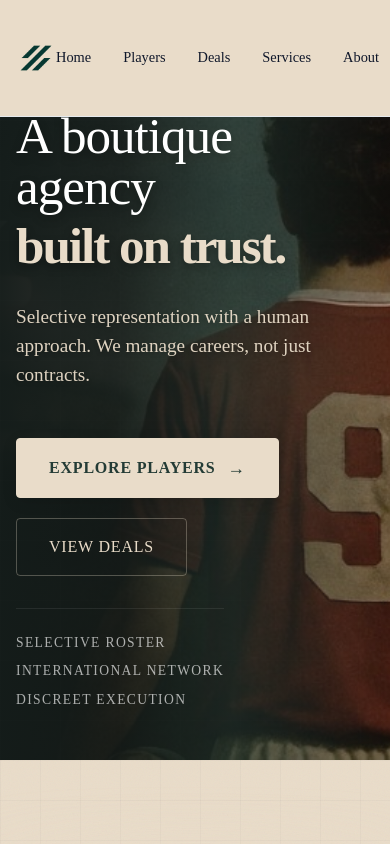
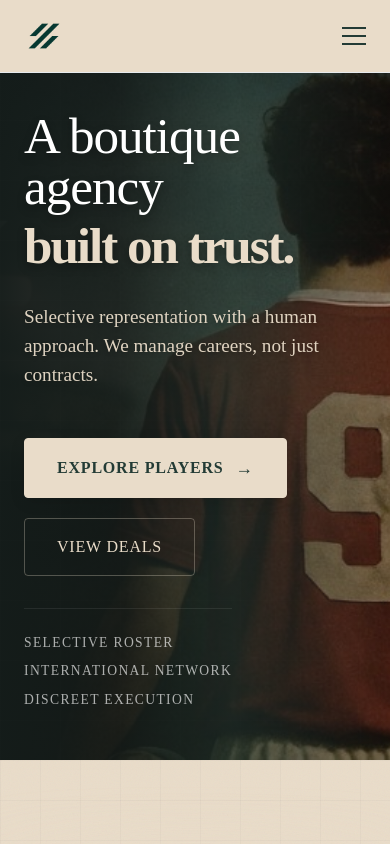
Before and after one commit to Jjuantegui/Aquila-Web, a Next.js app: page / in a window 390 px wide. Shown: the top 844 px of the page. Built offline with nearby package versions, Linux system fonts and the light colour scheme.

Commit message:
Add responsive mobile menu and fix favicon

```diff
--- a/src/app/globals.css
+++ b/src/app/globals.css
@@ -92,6 +92,13 @@ button {
   padding: 0 var(--spacing-sm);
 }
 
+@media (max-width: 768px) {
+  .container {
+    padding: 0 1.5rem;
+    /* Increased from 1rem to 1.5rem for mobile breathing room */
+  }
+}
+
 .section {
   padding: var(--spacing-xl) 0;
 }
--- a/src/app/layout.js
+++ b/src/app/layout.js
@@ -11,6 +11,7 @@ export const metadata = {
   description: "Boutique agency built on trust. Elite representation.",
   icons: {
     icon: '/assets/logo-mark-dark.png',
+    apple: '/assets/logo-mark-dark.png',
   },
 };
 
--- a/src/components/layout/Header.js
+++ b/src/components/layout/Header.js
@@ -1,14 +1,29 @@
+'use client';
+
+import { useState } from 'react';
 import Link from 'next/link';
 import styles from './Header.module.css';
 
 const Header = () => {
+    const [isMenuOpen, setIsMenuOpen] = useState(false);
+
+    const toggleMenu = () => {
+        setIsMenuOpen(!isMenuOpen);
+    };
+
+    const closeMenu = () => {
+        setIsMenuOpen(false);
+    };
+
     return (
         <header className={styles.header}>
             <div className={`container ${styles.headerContainer}`}>
-                <Link href="/" className={styles.logo}>
+                {/* LOGO */}
+                <Link href="/" className={styles.logo} onClick={closeMenu}>
                     <img src="/assets/logo-mark-dark.png" alt="Aquila SM" style={{ height: '40px', width: 'auto' }} />
                 </Link>
 
+                {/* DESKTOP NAV */}
                 <nav className={styles.nav}>
                     <Link href="/" className={styles.navLink}>Home</Link>
                     <Link href="/#players" className={styles.navLink}>Players</Link>
@@ -17,6 +32,27 @@ const Header = () => {
                     <Link href="/#about" className={styles.navLink}>About</Link>
                     <Link href="/#contact" className={styles.navLinkButton}>Get in touch</Link>
                 </nav>
+
+                {/* HAMBURGER BUTTON (Mobile) */}
+                <button
+                    className={`${styles.hamburger} ${isMenuOpen ? styles.open : ''}`}
+                    onClick={toggleMenu}
+                    aria-label="Toggle menu"
+                >
+                    <span></span>
+                    <span></span>
+                    <span></span>
+                </button>
+
+                {/* MOBILE OVERLAY */}
+                <div className={`${styles.mobileMenuOverlay} ${isMenuOpen ? styles.open : ''}`}>
+                    <Link href="/" className={styles.mobileNavLink} onClick={closeMenu}>Home</Link>
+                    <Link href="/#players" className={styles.mobileNavLink} onClick={closeMenu}>Players</Link>
+                    <Link href="/deals" className={styles.mobileNavLink} onClick={closeMenu}>Deals</Link>
+                    <Link href="/#services" className={styles.mobileNavLink} onClick={closeMenu}>Services</Link>
+                    <Link href="/#about" className={styles.mobileNavLink} onClick={closeMenu}>About</Link>
+                    <Link href="/#contact" className={`${styles.navLinkButton} ${styles.mobileNavButton}`} onClick={closeMenu}>Get in touch</Link>
+                </div>
             </div>
         </header>
     );
--- a/src/components/layout/Header.module.css
+++ b/src/components/layout/Header.module.css
@@ -4,7 +4,6 @@
     left: 0;
     width: 100%;
     background-color: var(--color-aquila-beige);
-    /* Or white with opacity */
     border-bottom: 1px solid var(--color-border);
     z-index: 1000;
     padding: 1rem 0;
@@ -19,8 +18,12 @@
 .logo {
     display: flex;
     align-items: center;
+    position: relative;
+    z-index: 1002;
+    /* Ensure logo is above menu overlay */
 }
 
+/* DESKTOP NAV */
 .nav {
     display: flex;
     align-items: center;
@@ -51,3 +54,93 @@
 .navLinkButton:hover {
     background-color: var(--color-text-dark);
 }
+
+/* HAMBURGER BUTTON (Mobile Only) */
+.hamburger {
+    display: none;
+    flex-direction: column;
+    justify-content: space-between;
+    width: 24px;
+    height: 18px;
+    background: none;
+    border: none;
+    cursor: pointer;
+    z-index: 1002;
+    /* Ensure above menu overlay */
+    padding: 0;
+}
+
+.hamburger span {
+    display: block;
+    width: 100%;
+    height: 2px;
+    background-color: var(--color-aquila-green);
+    transition: all 0.3s ease;
+}
+
+/* Hamburger Active State (X shape) */
+.hamburger.open span:nth-child(1) {
+    transform: translateY(8px) rotate(45deg);
+}
+
+.hamburger.open span:nth-child(2) {
+    opacity: 0;
+}
+
+.hamburger.open span:nth-child(3) {
+    transform: translateY(-8px) rotate(-45deg);
+}
+
+/* MOBILE MENU OVERLAY */
+.mobileMenuOverlay {
+    position: fixed;
+    top: 0;
+    left: 0;
+    width: 100%;
+    height: 100vh;
+    background-color: var(--color-aquila-beige);
+    display: flex;
+    /* Flex but hidden via visibility/opacity for transition */
+    flex-direction: column;
+    align-items: center;
+    justify-content: center;
+    gap: 2rem;
+    z-index: 1001;
+
+    /* Animation props */
+    visibility: hidden;
+    opacity: 0;
+    transition: visibility 0.3s, opacity 0.3s ease;
+}
+
+.mobileMenuOverlay.open {
+    visibility: visible;
+    opacity: 1;
+}
+
+.mobileNavLink {
+    font-size: 1.5rem;
+    font-family: 'Playfair Display', serif;
+    /* Optional: simpler serif for menu */
+    color: var(--color-aquila-green);
+    font-weight: 500;
+}
+
+.mobileNavButton {
+    margin-top: 1rem;
+    font-size: 1.1rem;
+    padding: 0.8rem 2rem;
+}
+
+/* MEDIA QUERIES */
+@media (max-width: 768px) {
+    .nav {
+        display: none;
+        /* Hide standard nav on mobile */
+    }
+
+    .hamburger {
+        display: flex;
+        /* Show hamburger on mobile */
+    }
+}
```
